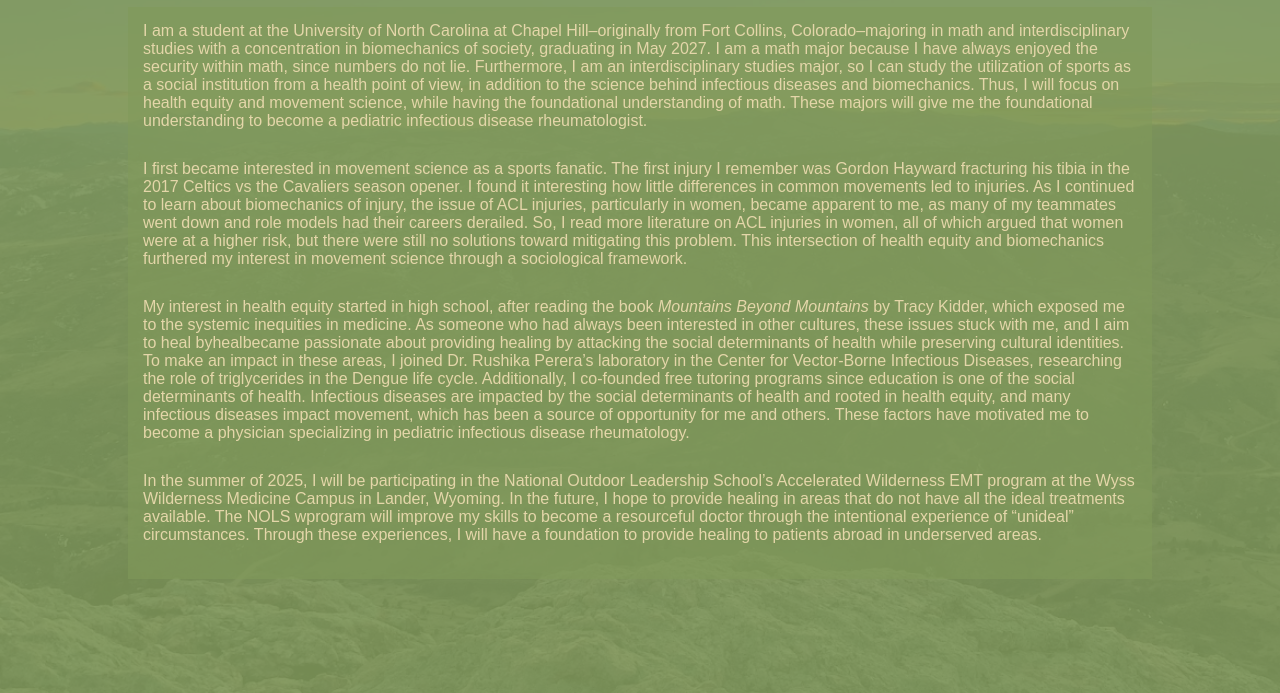
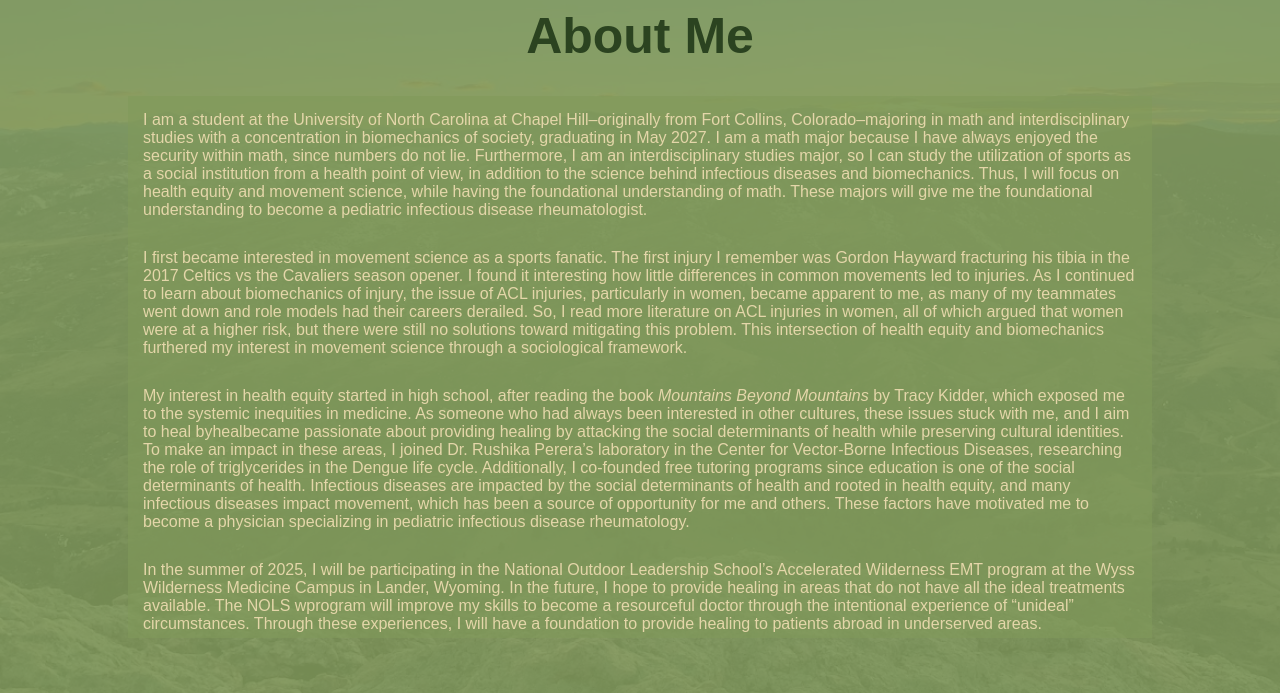
Before and after one commit to Natalie-Lin/Natalie-Lin.github.io, a plain HTML site: page aboutme.html in a window 1280 px wide. Shown: the part 107-800 px from the top of the page. Drawn offline with Linux system fonts and the light colour scheme.

Commit message:
Update aboutme.html

```diff
--- a/aboutme.html
+++ b/aboutme.html
@@ -26,6 +26,7 @@
                     <li><a href="resume.html">Resume</a></li>
                 </ul>
             </nav>
+            <h1 class="page-header">About Me</h1>
             <div class="aboutme-content">
                 <p>I am a student at the University of North Carolina at Chapel Hill–originally from Fort Collins, Colorado–majoring
                     in math and interdisciplinary studies with a concentration in biomechanics of society, graduating in May 2027. I
@@ -51,11 +52,11 @@
                     in health equity, and many infectious diseases impact movement, which has been a source of opportunity for me and
                     others. These factors have motivated me to become a physician specializing in pediatric infectious disease
                     rheumatology. </p>
-                <p>In the summer of 2025, I will be participating in the National Outdoor Leadership School’s Accelerated Wilderness
+                <p class="last-p">In the summer of 2025, I will be participating in the National Outdoor Leadership School’s Accelerated Wilderness
                     EMT program at the Wyss Wilderness Medicine Campus in Lander, Wyoming. In the future, I hope to provide healing in
                     areas that do not have all the ideal treatments available. The NOLS wprogram will improve my skills to become a
                     resourceful doctor through the intentional experience of “unideal” circumstances. Through these experiences, I will
-                    have a foundation to provide healing to patients abroad in underserved areas. </p>
+                    have a foundation to provide healing to patients abroad in underserved areas.</p>
             </div>
         </div>
     </body>
```
